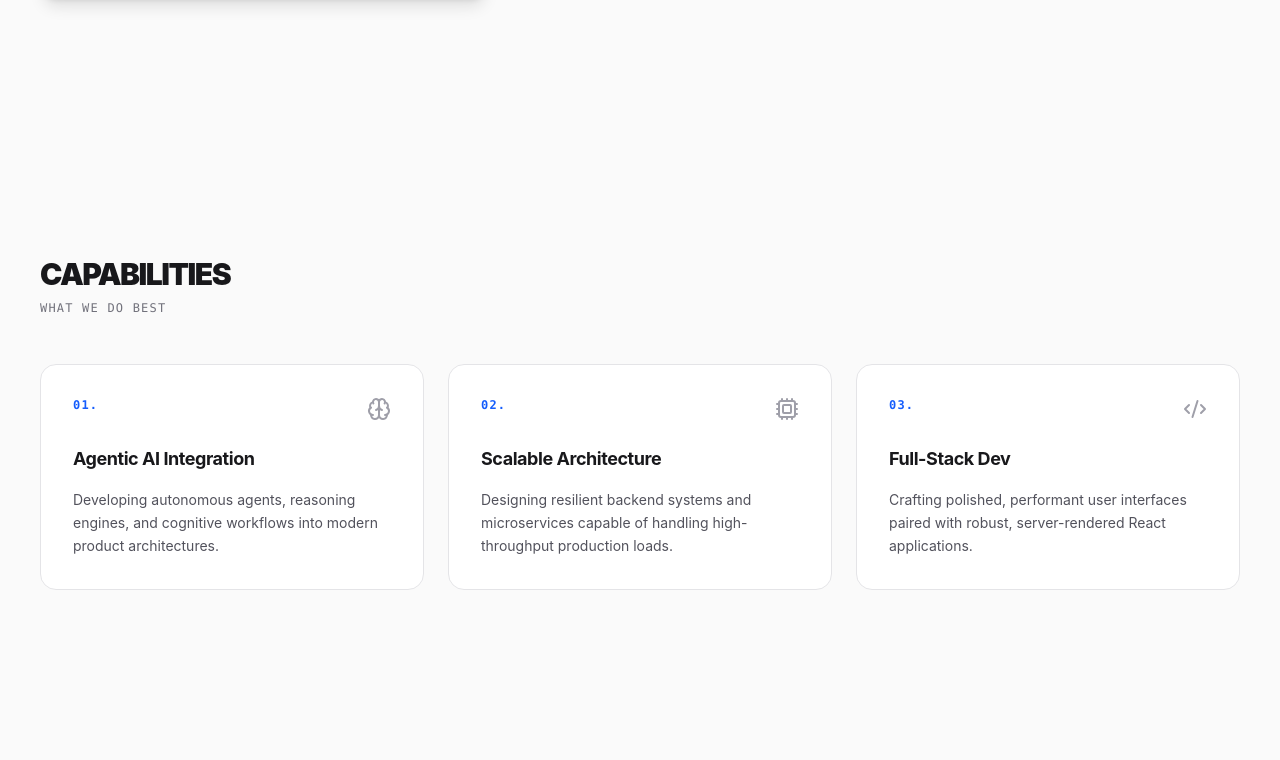
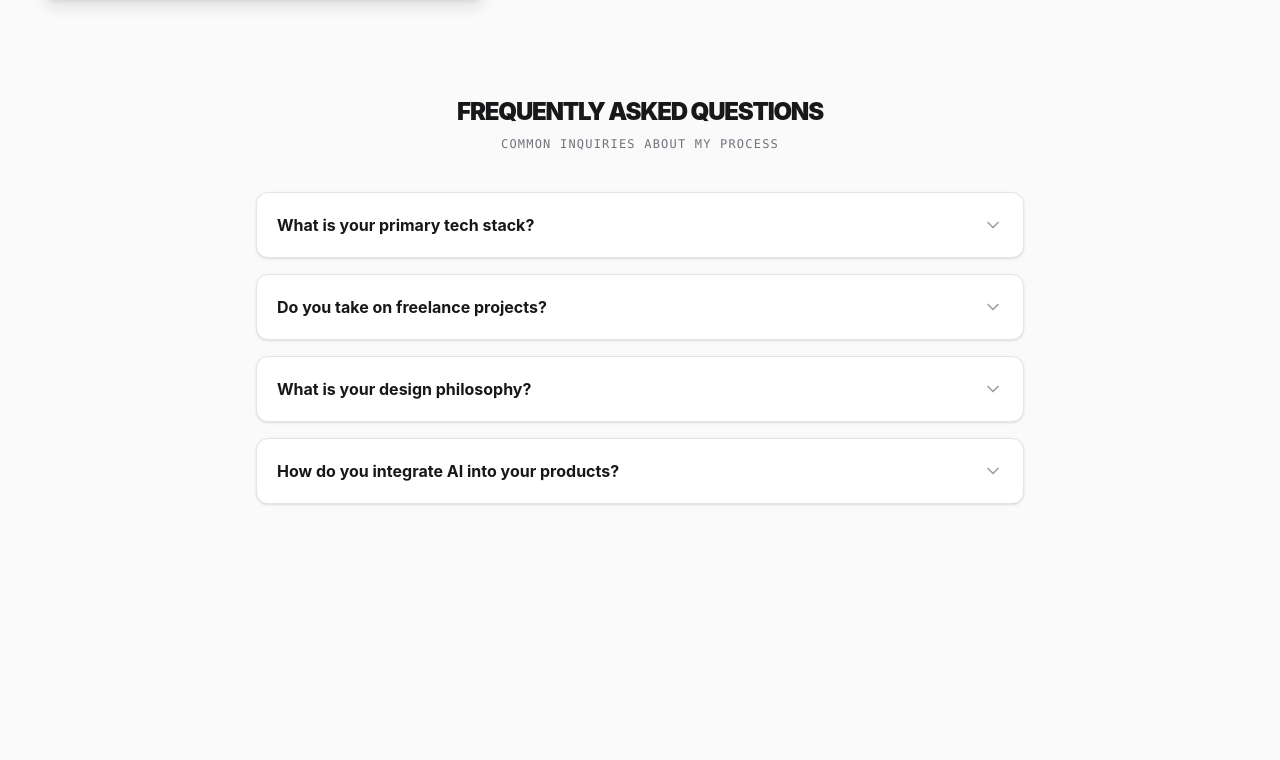
Before and after one commit to yasir-soomro/Afzal-Labs, a Next.js app: page / in a window 1280 px wide. Shown: the part 1640-2400 px from the top of the page. Built offline with nearby package versions, Linux system fonts and the light colour scheme; no server answers.

Commit message:
feat(about): add FAQ accordion component
Integrate a dynamic FAQ section into the about page to provide transparency regarding tech stack, project availability, and design philosophy.

```diff
--- a/components/sections/about.tsx
+++ b/components/sections/about.tsx
@@ -3,6 +3,26 @@
 import { motion } from "motion/react";
 import { fadeUp, staggerContainer } from "@/animations/variants";
 import Image from "next/image";
+import { FAQAccordion } from "@/components/ui/faq-accordion";
+
+const faqs = [
+  {
+    question: "What is your primary tech stack?",
+    answer: "I specialize in React, Next.js, and TypeScript on the frontend, with Node.js and specialized Agentic AI integrations on the backend. I prefer Tailwind CSS for styling to ensure rapid, scalable design system delivery."
+  },
+  {
+    question: "Do you take on freelance projects?",
+    answer: "Yes, I take on select freelance projects that align with my expertise in building high-performance, AI-driven applications. Feel free to use the contact form to discuss your requirements."
+  },
+  {
+    question: "What is your design philosophy?",
+    answer: "I prioritize clean, brutalist-inspired minimalism with intentional typography and whitespace. The goal is to create products that feel polished and professional, avoiding unnecessary visual noise."
+  },
+  {
+    question: "How do you integrate AI into your products?",
+    answer: "I build robust integrations using modern SDKs (like @google/genai) on server-side environments, ensuring sensitive keys remain secure while delivering robust, responsive AI capabilities to the user interface."
+  }
+];
 
 export function About() {
   return (
@@ -50,6 +70,23 @@ export function About() {
           </motion.div>
         </div>
       </motion.div>
+
+      <motion.div
+        variants={staggerContainer}
+        initial="hidden"
+        whileInView="visible"
+        viewport={{ once: true, margin: "-100px" }}
+        className="mt-24 max-w-3xl mx-auto w-full"
+      >
+        <motion.div variants={fadeUp} className="text-center mb-10">
+          <h3 className="text-2xl font-black tracking-tighter uppercase text-zinc-900 mb-2">Frequently Asked Questions</h3>
+          <p className="text-zinc-500 font-mono text-xs uppercase tracking-widest">Common inquiries about my process</p>
+        </motion.div>
+
+        <motion.div variants={fadeUp}>
+          <FAQAccordion items={faqs} />
+        </motion.div>
+      </motion.div>
     </section>
   );
 }
--- /dev/null
+++ b/components/ui/faq-accordion.tsx
@@ -0,0 +1,65 @@
+"use client";
+
+import { useState } from "react";
+import { motion, AnimatePresence } from "motion/react";
+import { ChevronDown } from "lucide-react";
+
+export interface FAQItem {
+  question: string;
+  answer: string;
+}
+
+interface FAQAccordionProps {
+  items: FAQItem[];
+}
+
+export function FAQAccordion({ items }: FAQAccordionProps) {
+  const [activeIndex, setActiveIndex] = useState<number | null>(null);
+
+  const toggleItem = (index: number) => {
+    setActiveIndex(activeIndex === index ? null : index);
+  };
+
+  return (
+    <div className="w-full space-y-4">
+      {items.map((item, index) => {
+        const isOpen = activeIndex === index;
+        return (
+          <div
+            key={index}
+            className="border border-zinc-200 rounded-xl overflow-hidden bg-white hover:border-zinc-300 transition-colors shadow-sm"
+          >
+            <button
+              type="button"
+              onClick={() => toggleItem(index)}
+              className="w-full flex justify-between items-center text-left p-5 focus:outline-none"
+              aria-expanded={isOpen}
+            >
+              <span className="font-bold text-zinc-900 pr-4">{item.question}</span>
+              <motion.div
+                animate={{ rotate: isOpen ? 180 : 0 }}
+                transition={{ type: "spring", stiffness: 300, damping: 20 }}
+              >
+                <ChevronDown className="w-5 h-5 text-zinc-400" />
+              </motion.div>
+            </button>
+            <AnimatePresence initial={false}>
+              {isOpen && (
+                <motion.div
+                  initial={{ height: 0, opacity: 0 }}
+                  animate={{ height: "auto", opacity: 1 }}
+                  exit={{ height: 0, opacity: 0 }}
+                  transition={{ type: "spring", stiffness: 300, damping: 25 }}
+                >
+                  <div className="p-5 pt-0 text-zinc-600 text-sm leading-relaxed border-t border-zinc-100 mt-2">
+                    {item.answer}
+                  </div>
+                </motion.div>
+              )}
+            </AnimatePresence>
+          </div>
+        );
+      })}
+    </div>
+  );
+}
```
